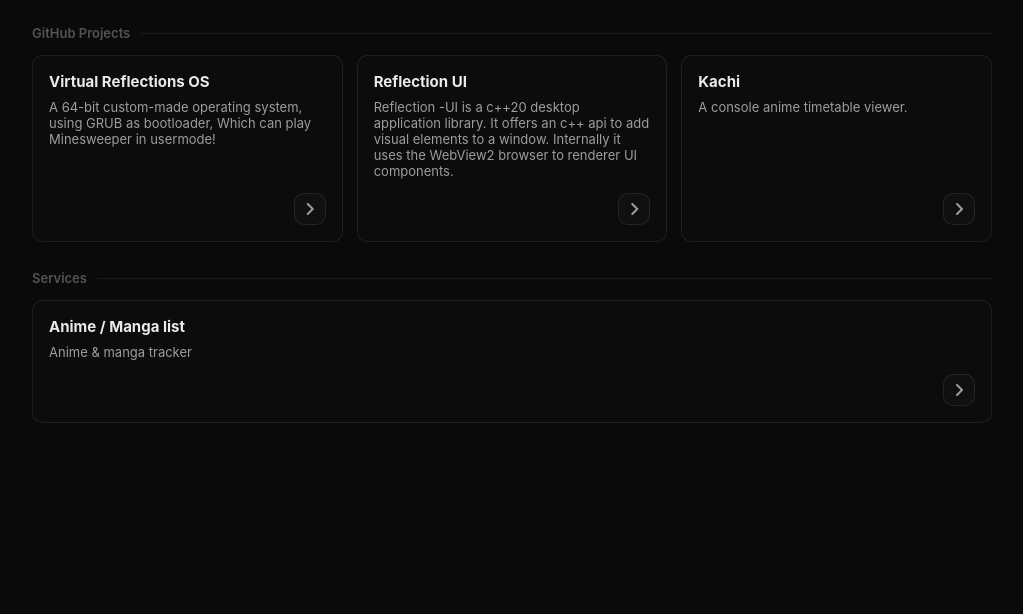
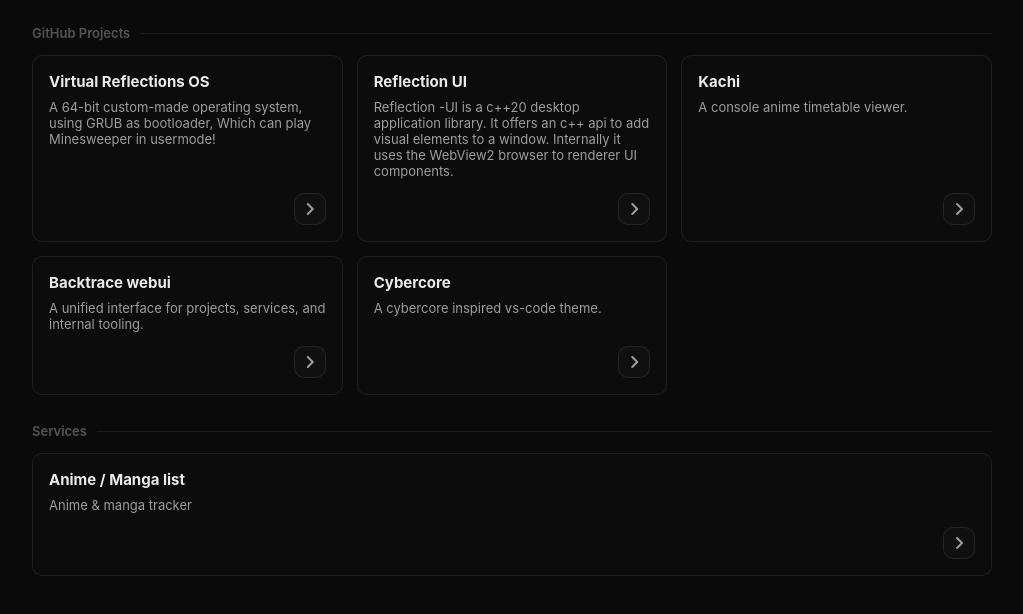
Before and after one commit to cactoes/backtrace-webui, a website with bundled scripts: page frontend/html/index.html in a window 1280 px wide. Shown: the part 332-946 px from the top of the page, without its empty margins (128-1151 px from the left). Before the commit the page ends 813 px from the top, so only its background shows below. Built offline with nearby package versions, Linux system fonts and the light colour scheme; files whose address does not match are found by name.

Commit message:
added more projects

```diff
--- a/frontend/html/index.html
+++ b/frontend/html/index.html
@@ -77,6 +77,26 @@
                         </div>
                     </div>
                 </span>
+                <span class="card" project="backtrace-webui">
+                    <h3>Backtrace webui</h3>
+                    <p>A unified interface for projects, services, and internal tooling.</p>
+                    <div class="card-footer">
+                        <p class="updated"></p>
+                        <div class="card-footer-icon">
+                            <i class="fa-solid fa-angle-right"></i>
+                        </div>
+                    </div>
+                </span>
+                <span class="card" project="cybercore">
+                    <h3>Cybercore</h3>
+                    <p>A cybercore inspired vs-code theme.</p>
+                    <div class="card-footer">
+                        <p class="updated"></p>
+                        <div class="card-footer-icon">
+                            <i class="fa-solid fa-angle-right"></i>
+                        </div>
+                    </div>
+                </span>
             </section>
 
             <h2 class="section-title animated fade_in_up delay07">Services</h2>
```
